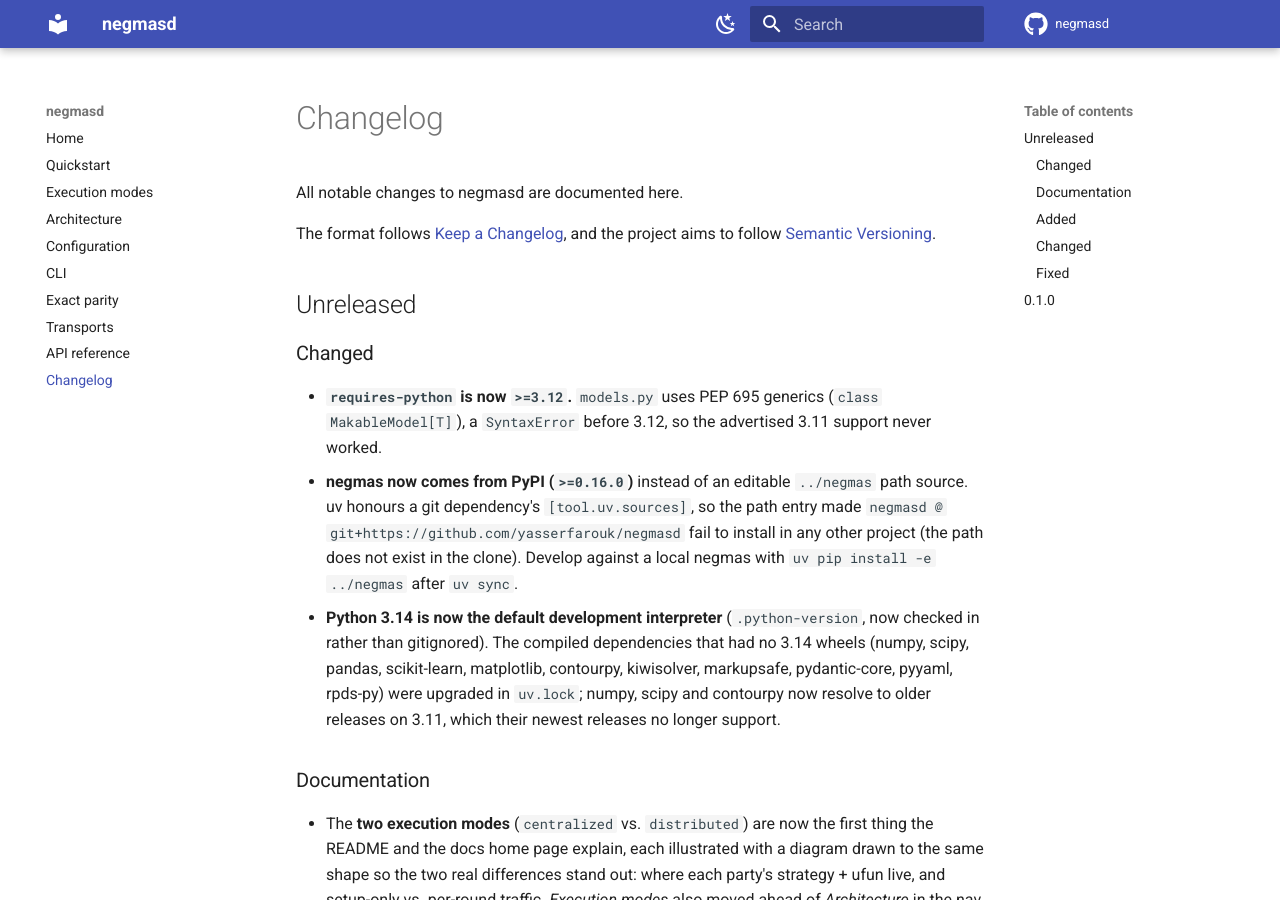
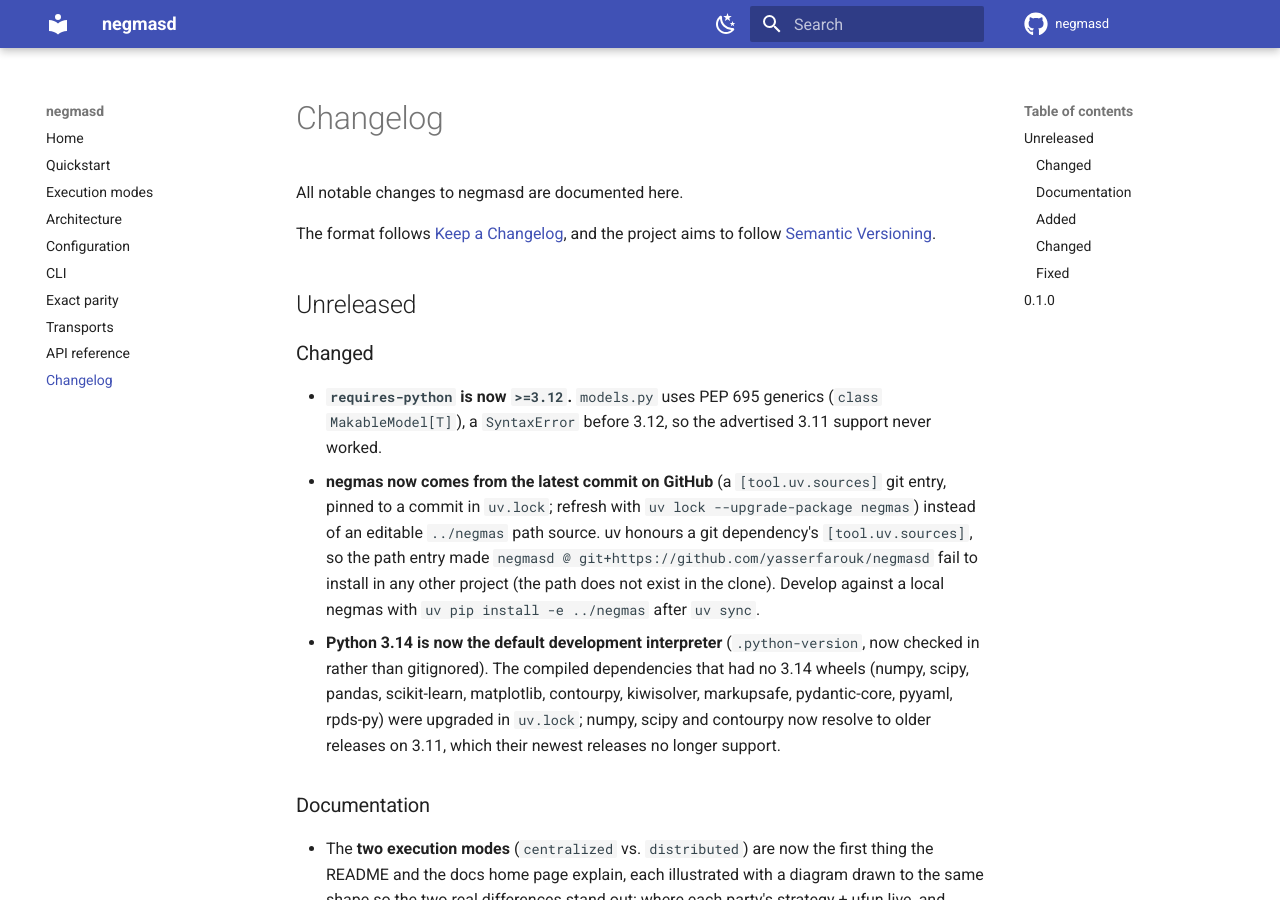
Before and after one commit to yasserfarouk/negmasd, an MkDocs documentation site: the page built from docs/changelog.md, in a window 1280 px wide and 900 px high. Built offline with MkDocs 1.6.1 and Material for MkDocs 9.7.7, drawn with Linux system fonts in a browser that asks for light colours; comment, search, counter and statistics services are not loaded.

Commit message:
build: install negmas from the latest commit on GitHub
Use a [tool.uv.sources] git entry instead of PyPI; uv.lock pins the commit
(refresh with 'uv lock --upgrade-package negmas'). Unlike the old ../negmas
path, a git URL resolves for anyone installing negmasd from GitHub.

```diff
--- a/CHANGELOG.md
+++ b/CHANGELOG.md
@@ -12,8 +12,10 @@
 - **`requires-python` is now `>=3.12`.** `models.py` uses PEP 695 generics
   (`class MakableModel[T]`), a `SyntaxError` before 3.12, so the advertised 3.11
   support never worked.
-- **negmas now comes from PyPI (`>=0.16.0`)** instead of an editable `../negmas`
-  path source. uv honours a git dependency's `[tool.uv.sources]`, so the path
+- **negmas now comes from the latest commit on GitHub** (a `[tool.uv.sources]`
+  git entry, pinned to a commit in `uv.lock`; refresh with
+  `uv lock --upgrade-package negmas`) instead of an editable `../negmas` path
+  source. uv honours a git dependency's `[tool.uv.sources]`, so the path
   entry made `negmasd @ git+https://github.com/yasserfarouk/negmasd` fail to
   install in any other project (the path does not exist in the clone). Develop
   against a local negmas with `uv pip install -e ../negmas` after `uv sync`.
--- a/pyproject.toml
+++ b/pyproject.toml
@@ -27,6 +27,12 @@
 grpc = ["grpcio>=1.60"]
 mqtt = ["paho-mqtt>=2.0"]
 
+# negmas tracks the latest commit on GitHub; uv.lock pins the exact commit.
+# A git URL (unlike a ../negmas path) resolves for anyone installing negmasd
+# from GitHub. Refresh with: uv lock --upgrade-package negmas
+[tool.uv.sources]
+negmas = { git = "https://github.com/yasserfarouk/negmas" }
+
 [project.scripts]
 negmasd = "negmasd:cli.app"
 
```
Also changed, not shown: CLAUDE.md (+1 -1 lines), docs/quickstart.md (+1 -1 lines), 1 other file.
